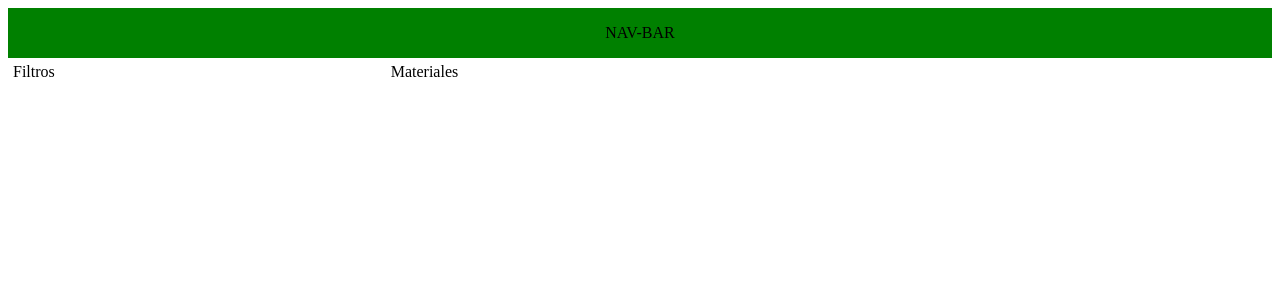
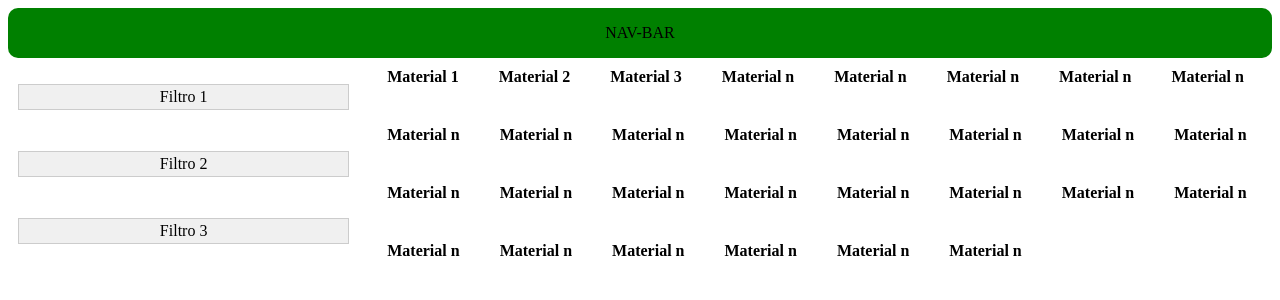
Before and after one commit to DCC-CC4401/2024-1-CC4401-1-grupo-9, a Django app: page /material in a window 1280 px wide. Shown: the top 300 px of the page. Run offline with Django 5.2, Linux system fonts and the light colour scheme.

Commit message:
feat(materials): new css for containeres. some name changes

```diff
--- a/material/static/css/base.css
+++ b/material/static/css/base.css
@@ -1,11 +1,14 @@
 
-.main {
-    padding-top: 5px;
+.body {
+    font-family: Arial, sans-serif;
+    display: flex;
 
-    width: 100%;
-    height: 100%;
+    justify-content: center;
+    align-items: center;
+
+    height: 100vh;
+    margin: 0;
 }
-
 
 .nav-bar{
     display: flex;
@@ -15,4 +18,5 @@
     width: 100%;
     height: 50px;
     background-color: green;
+    border-radius: 10px;
 }
--- a/material/static/css/index.css
+++ /dev/null
@@ -1,18 +0,0 @@
-.container{
-    width: 100%;
-    display: flex;
-
-    flex-direction: row;
-    height: 100%;
-}
-
-.filtros{
-    padding-left: 5px;
-    width: 30%;
-
-}
-
-.materiales{
-    width: 70%;
-
-}
--- /dev/null
+++ b/material/static/css/materials.css
@@ -0,0 +1,43 @@
+.main-container{
+    width: 100%;
+    display: flex;
+
+    flex-direction: row;
+    height: 100%;
+}
+
+.filters-container{
+    padding-top: 10px;
+    padding-left: 10px;
+    width: 30%;
+
+    display: flex;
+    flex-direction: column;
+    justify-content:space-around;
+
+    gap: 10px;
+}
+
+.filter{
+    width: 90%;
+    background-color: #f0f0f0;
+    padding: 3px;
+    border: 1px solid #ccc;
+    text-align: center;
+}
+
+.materials-container{
+
+    padding-top: 10px;
+    padding-left: 10px;
+
+    display: flex;
+    flex-wrap: wrap;
+    max-width: 70%;
+
+    gap: 40px;
+}
+
+.material{
+    font-weight: bold;
+}
--- a/material/templates/base.html
+++ b/material/templates/base.html
@@ -14,9 +14,7 @@
           <!-- TODO -->
         </div>
     </div>
-    <div class="main">
-        {% block content %}
-        {% endblock %}
-    </div>
+    {% block content %}
+    {% endblock %}
 </body>
 </html>
--- a/material/templates/index.html
+++ /dev/null
@@ -1,24 +0,0 @@
-<!-- templates/home.html -->
-{% extends "base.html" %}
-
-{% block title %}
-Material
-{% endblock %}
-
-{% block css %}
-    {% load static %}
-    <link rel="stylesheet" href="{% static 'css/index.css' %}">
-{% endblock %}
-
-{% block content %}
-<div class="container">
-    <div class="filtros">
-        Filtros
-    </div>
-
-    <div class="materiales">
-        Materiales
-
-    </div>
-</div>
-{% endblock %}
--- /dev/null
+++ b/material/templates/materials.html
@@ -0,0 +1,55 @@
+<!-- templates/home.html -->
+{% extends "base.html" %}
+
+{% block title %}
+Material
+{% endblock %}
+
+{% block css %}
+    {% load static %}
+    <link rel="stylesheet" href="{% static 'css/materials.css' %}">
+{% endblock %}
+
+{% block content %}
+<div class="main-container">
+
+    <div class="filters-container">
+        <div class="filter"> Filtro 1 </div>
+        <div class="filter"> Filtro 2 </div>
+        <div class="filter"> Filtro 3 </div>
+    </div>
+
+    <div class="materials-container">
+        <div class="material"> Material 1 </div>
+        <div class="material"> Material 2 </div>
+        <div class="material"> Material 3 </div>
+        <div class="material"> Material n </div>
+        <div class="material"> Material n </div>
+        <div class="material"> Material n </div>
+        <div class="material"> Material n </div>
+        <div class="material"> Material n </div>
+        <div class="material"> Material n </div>
+        <div class="material"> Material n </div>
+        <div class="material"> Material n </div>
+        <div class="material"> Material n </div>
+        <div class="material"> Material n </div>
+        <div class="material"> Material n </div>
+        <div class="material"> Material n </div>
+        <div class="material"> Material n </div>
+        <div class="material"> Material n </div>
+        <div class="material"> Material n </div>
+        <div class="material"> Material n </div>
+        <div class="material"> Material n </div>
+        <div class="material"> Material n </div>
+        <div class="material"> Material n </div>
+        <div class="material"> Material n </div>
+        <div class="material"> Material n </div>
+        <div class="material"> Material n </div>
+        <div class="material"> Material n </div>
+        <div class="material"> Material n </div>
+        <div class="material"> Material n </div>
+        <div class="material"> Material n </div>
+        <div class="material"> Material n </div>
+    </div>
+</div>
+{% endblock %}
--- a/material/views.py
+++ b/material/views.py
@@ -9,5 +9,5 @@ def material(request):
     if request.method == "GET":
         return render(
             request=request,
-            template_name='index.html',
+            template_name='materials.html',
             context={"materials": materials, "courses": courses})
```
